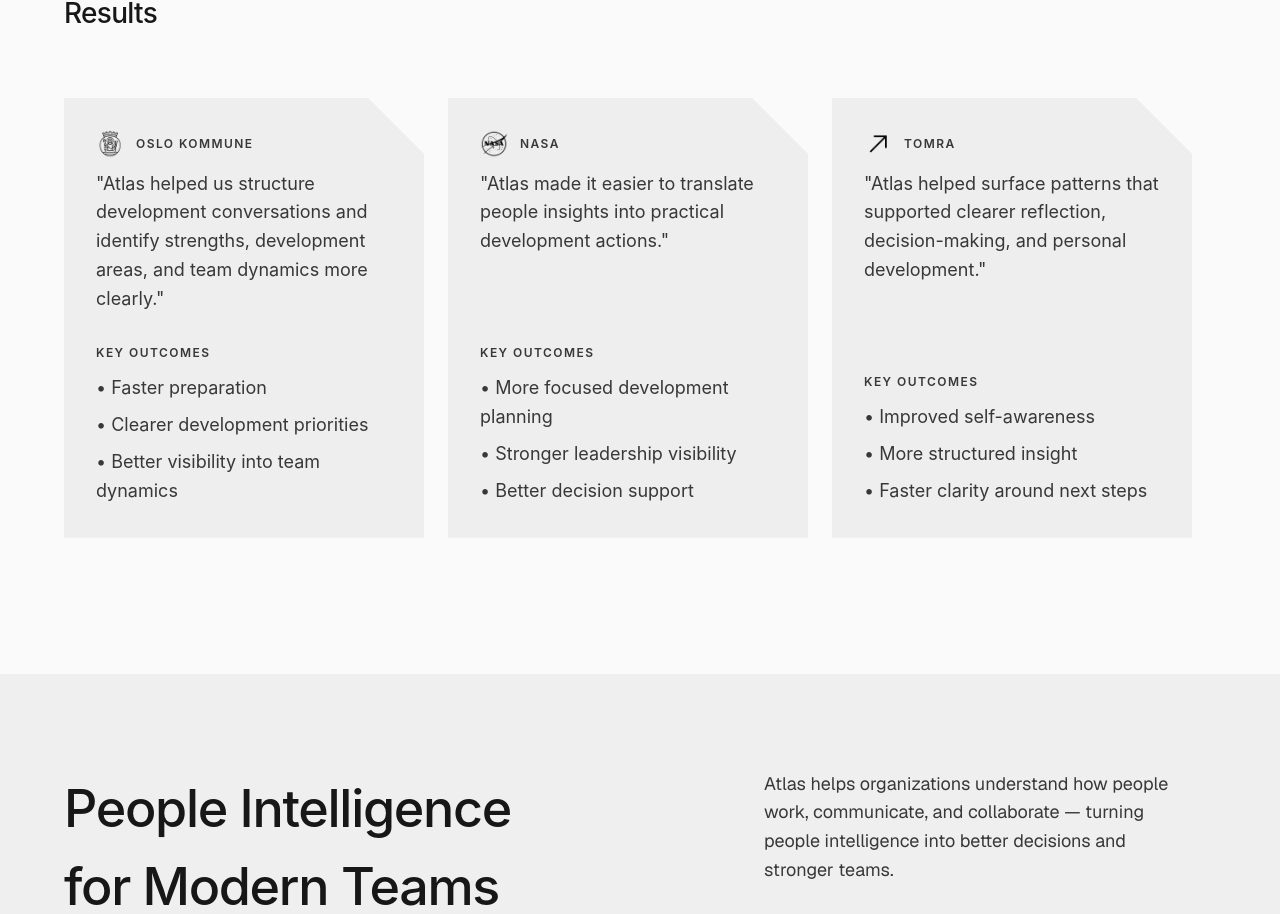
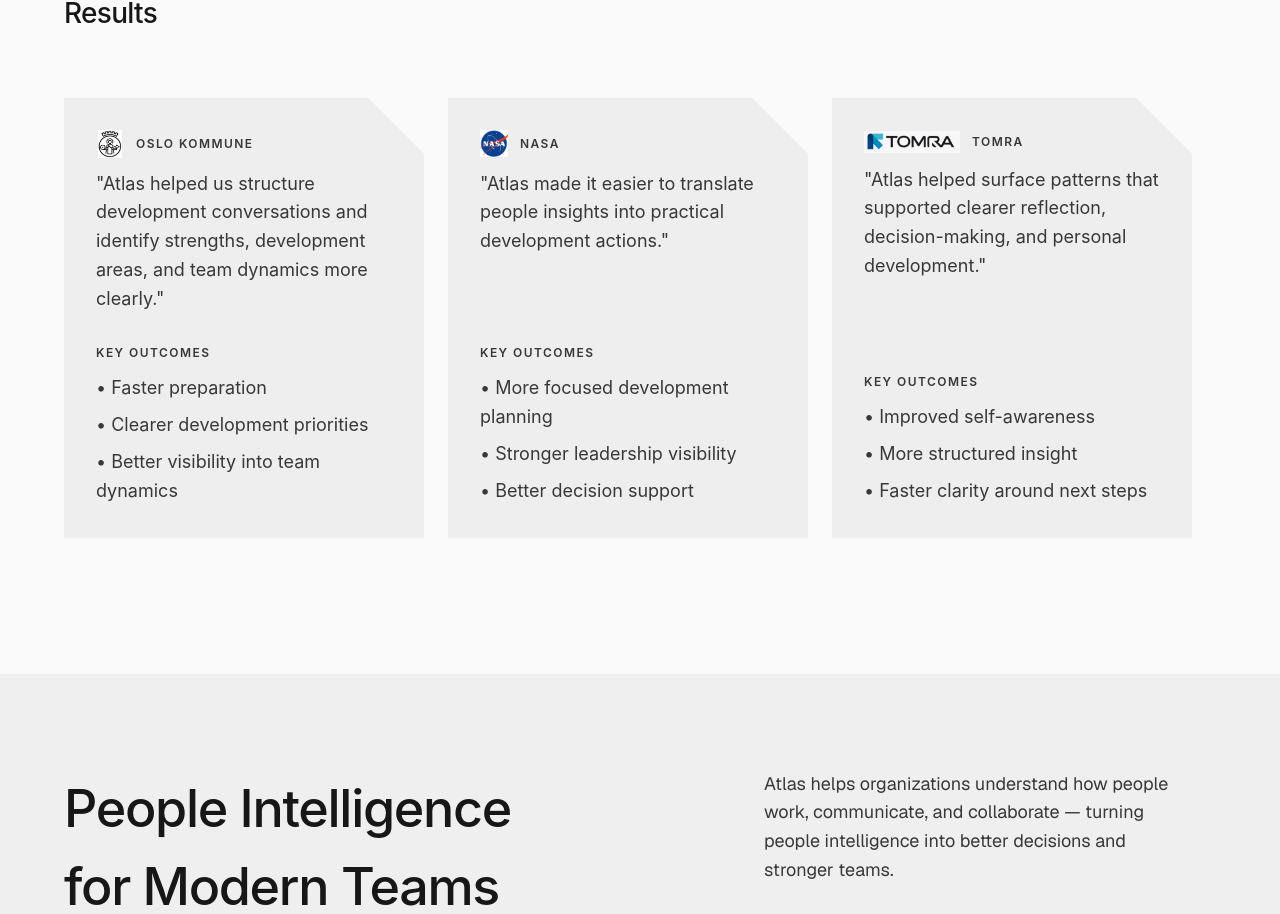
Before and after one commit to martamindacc/v0-Atlas-website-, a Next.js app: page / in a window 1280 px wide. Shown: the part 3579-4493 px from the top of the page. Built offline with nearby package versions, Linux system fonts and the light colour scheme; grey boxes are pictures that could not be loaded.

Commit message:
feat: update logos and remove grayscale filter

```diff
--- a/app/page.tsx
+++ b/app/page.tsx
@@ -290,7 +290,7 @@ export default function Home() {
                   src="/images/oslo-kommune-logo.png"
                   alt=""
                   aria-hidden="true"
-                  className="h-7 w-7 shrink-0 object-contain grayscale brightness-0"
+                  className="h-7 w-7 shrink-0 object-contain"
                 />
                 <p className="text-[11px] md:text-[12px] uppercase tracking-[0.12em] font-semibold text-[#383838]" style={{ fontFamily: "Inter, sans-serif" }}>
                   OSLO KOMMUNE
@@ -325,7 +325,7 @@ export default function Home() {
                   src="/images/nasa-logo.png"
                   alt=""
                   aria-hidden="true"
-                  className="h-7 w-7 shrink-0 object-contain grayscale brightness-0"
+                  className="h-7 w-7 shrink-0 object-contain"
                 />
                 <p className="text-[11px] md:text-[12px] uppercase tracking-[0.12em] font-semibold text-[#383838]" style={{ fontFamily: "Inter, sans-serif" }}>
                   NASA
@@ -357,10 +357,10 @@ export default function Home() {
               <div>
               <div className="flex items-center gap-3 mb-3">
                 <img
-                  src="/images/tomra-symbol.png"
+                  src="/images/tomra-logo.png"
                   alt=""
                   aria-hidden="true"
-                  className="h-7 w-7 shrink-0 object-contain grayscale brightness-0"
+                  className="h-6 w-auto max-w-[96px] shrink-0 object-contain"
                 />
                 <p className="text-[11px] md:text-[12px] uppercase tracking-[0.12em] font-semibold text-[#383838]" style={{ fontFamily: "Inter, sans-serif" }}>
                   TOMRA
```
Also changed, not shown: public/images/nasa-logo.png, public/images/oslo-kommune-logo.png.
